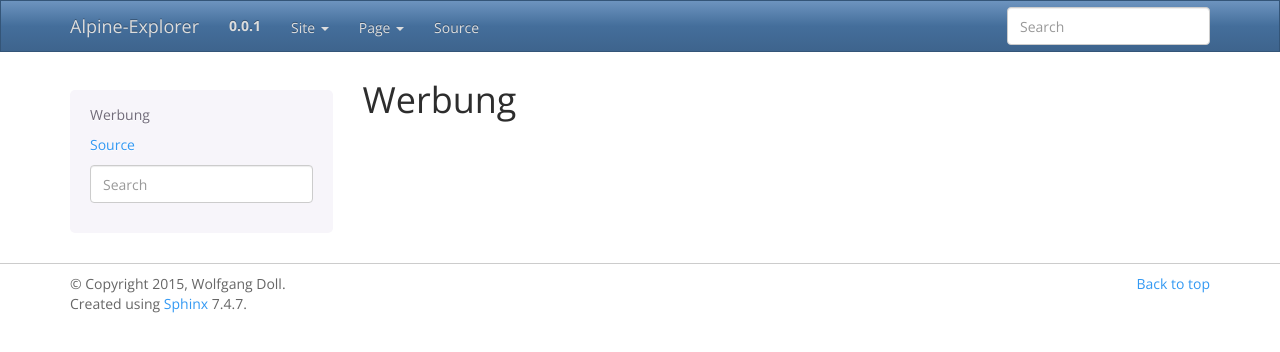
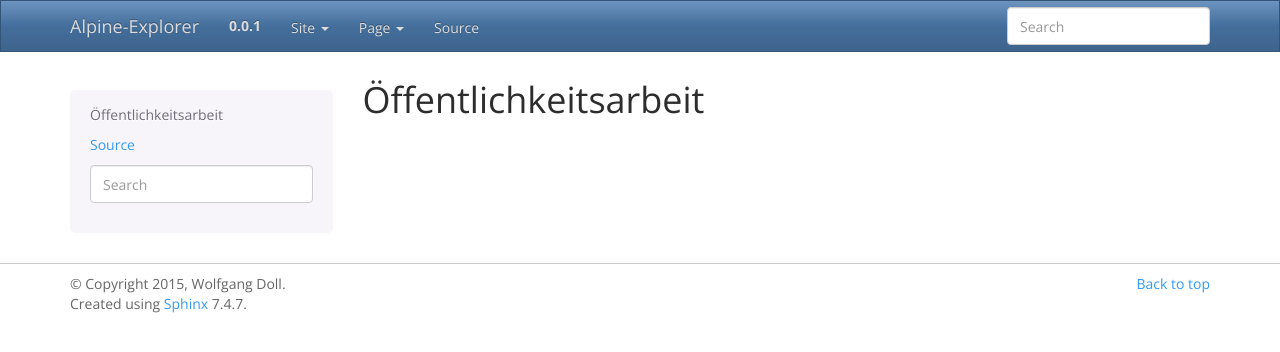
Before and after one commit to wodo/alpine-explorer, a Sphinx documentation site: the page built from docs/Contribute/publicity.rst, in a window 1280 px wide. Shown: the top 352 px of the page. Built offline with Sphinx 7.4.7, drawn with Linux system fonts in a browser that asks for light colours.

Commit message:
publicity stuff improved

```diff
--- a/docs/Contribute/contribute.rst
+++ b/docs/Contribute/contribute.rst
@@ -53,8 +53,8 @@ Hast Du ein Auge für das gefällige Zusammenspiel aus Farben und Formen für Gr
 
 :ref:`Finde heraus wie Du bei Alpine-Explorer Deine gestalterischen Talente einbringen kannst. <contribute.design>`
 
-**Werbung**
+**Öffentlichkeitsarbeit**
 
 Je bekannter unser Projekt Alpine-Explorer wird um so leichter fällt es, die enorme Menge an Aufgaben auf viele Schultern zu verteilen und neue wertvolle Vorschläge zur Verbesserung unserer Arbeiten zu erhalten. Bringe Deine Fähigkeiten ein und sorge z.B. durch Zeitungsartikel, Mundpropaganda, Interviews oder Hyperlinks dafür, das man von uns spricht.
 
-:ref:`Finde heraus wie Du Deine Fähigkeiten zur Erhöhung des Bekanntheitsgrades von Alpine-Explorer einbringen kannst. <contribute.marketing>`
+:ref:`Finde heraus wie Du Deine Fähigkeiten zur Erhöhung des Bekanntheitsgrades von Alpine-Explorer einbringen kannst. <contribute.publicity>`
--- a/docs/Contribute/publicity.rst
+++ b/docs/Contribute/publicity.rst
@@ -1,7 +1,7 @@
 :orphan:
 
-.. _contribute.marketing:
+.. _contribute.publicity:
 
-=======
-Werbung
-=======
+=====================
+Öffentlichkeitsarbeit
+=====================
```
